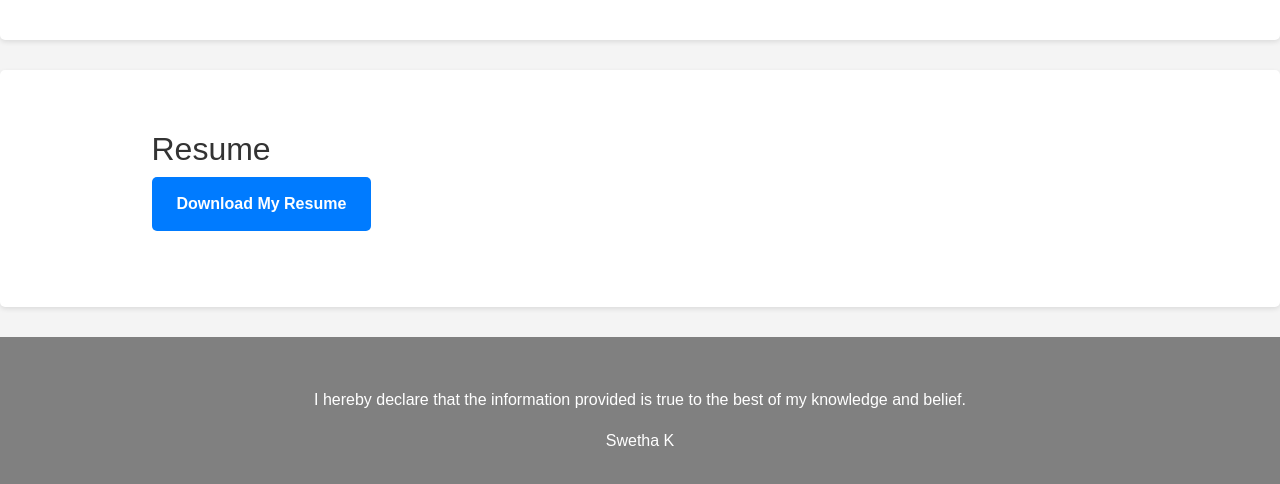
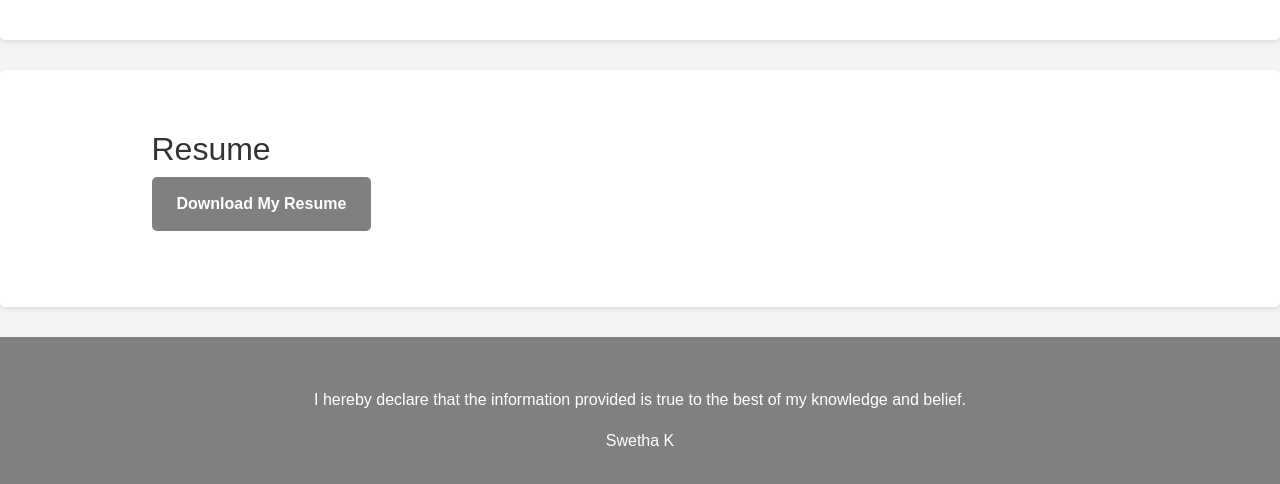
Before and after one commit to Swetha-k623/my-portfolio, a plain HTML site: page index.html in a window 1280 px wide. Shown: the part 2690-3174 px from the top of the page. Drawn offline with nearby package versions, Linux system fonts and the light colour scheme.

Commit message:
Update styles.css

```diff
--- a/styles.css
+++ b/styles.css
@@ -174,7 +174,7 @@ footer {
 .resume-button {
     display: inline-block;
     padding: 15px 25px; /* Increased padding for a more substantial button */
-    background-color: #007BFF;
+    background-color: grey;
     color: white;
     border: none;
     border-radius: 5px;
```
